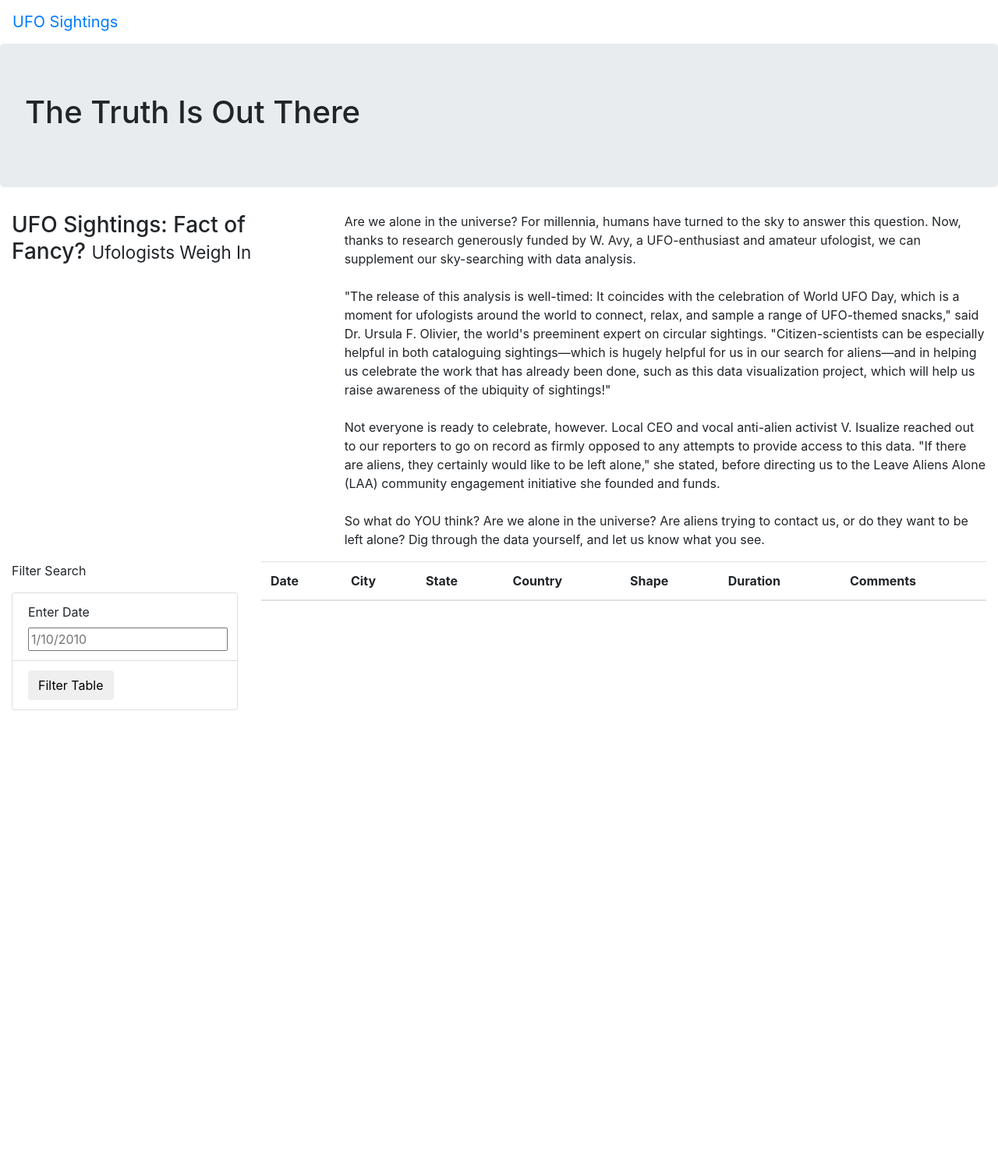
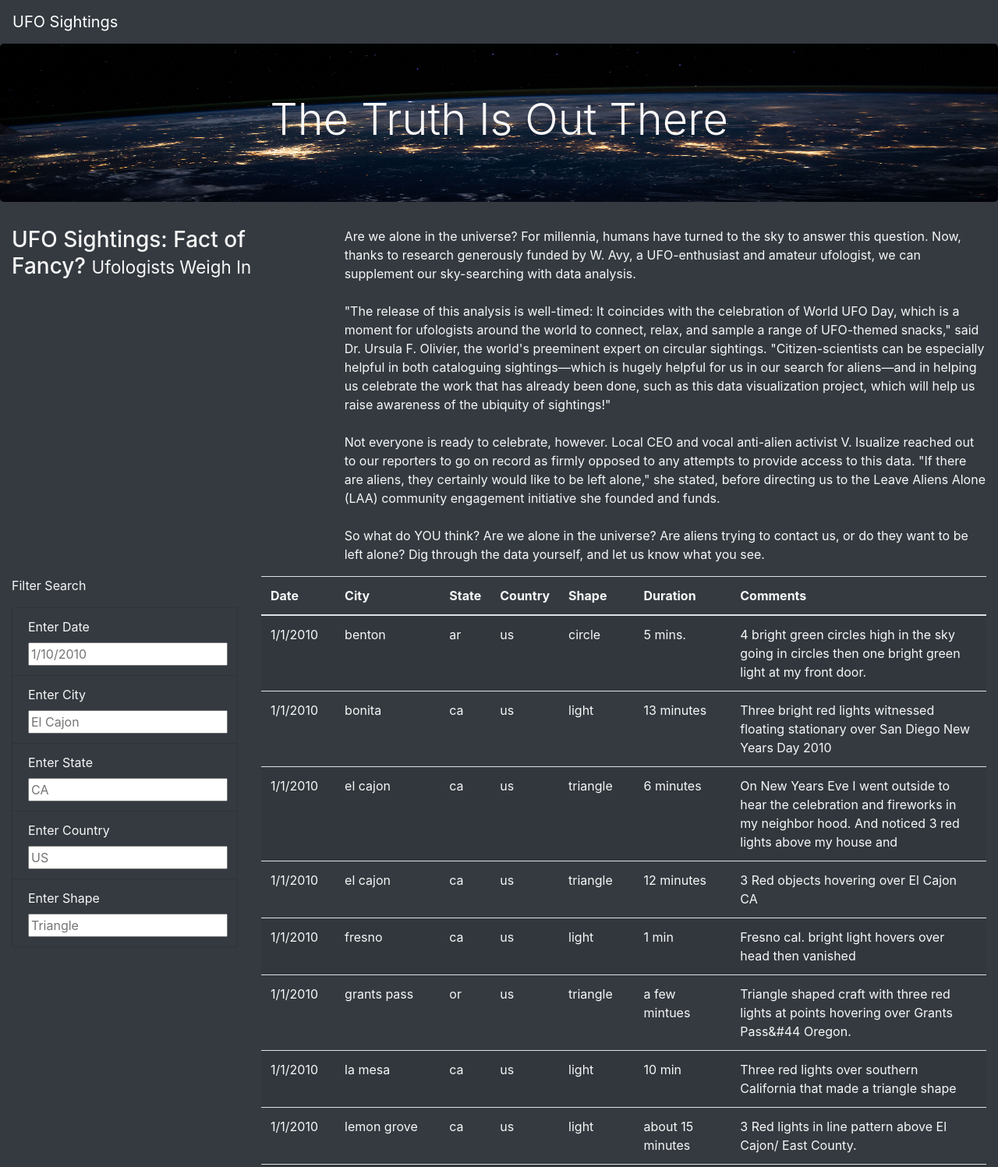
Before and after one commit to Ammonwyz/UFOs, a plain HTML site: page index.html in a window 1280 px wide. Shown: the top 1497 px of the page at 78% size. Before the commit the page ends 911 px from the top, so only its background shows below. Drawn offline with nearby package versions, Linux system fonts and the light colour scheme.

Commit message:
challenge

```diff
--- a/index.html
+++ b/index.html
@@ -10,17 +10,17 @@
     href="https://maxcdn.bootstrapcdn.com/bootstrap/4.0.0/css/bootstrap.min.css"
     integrity="sha384-Gn5384xqQ1aoWXA+058RXPxPg6fy4IWvTNh0E263XmFcJlSAwiGgFAW/dAiS6JXm"
     crossorigin="anonymous"
-  />
-  <link rel="stylesheet" href="static/css/style.css">
+    />
+    <link rel="stylesheet" href="static/css/style.css">
 </head>
-<body>
+<body  class="bg-dark">
     <div class="wrapper">
-        <nav class="navbar navbar-expand-lg">
+        <nav class="navbar navbar-dark bg-dark navbar-expand-lg">
             <a class="navbar-brand" href="index.html">UFO Sightings</a>
           </nav>
     </div>
     <div class="jumbotron">
-        <h1>The Truth Is Out There</h1>
+        <h1 class="display-4">The Truth Is Out There</h1>
     </div>
     <div class="container-fluid">
         <div class="row">
@@ -39,15 +39,28 @@
     <div class="container-fluid">
         <div class="row">
           <div class="col-md-3">
-            <form>
+            <form class="bg-dark">
                 <p>Filter Search</p>
-                <ul class="list-group">
-                    <li class="list-group-item">
+                <ul class="list-group bg-dark">
+                    <li class="list-group-item bg-dark">
                         <label for="date">Enter Date</label>
                         <input type="text" placeholder="1/10/2010" id="datetime" />
                     </li>
-                    <li class="list-group-item">
-                        <button id="filter-btn" type="button" class="btn btn-default">Filter Table</button>
+                    <li class="list-group-item bg-dark">
+                      <label for="city">Enter City</label>
+                      <input type="text" placeholder="El Cajon" id="city" />
+                    </li>
+                    <li class="list-group-item bg-dark">
+                      <label for="state">Enter State</label>
+                      <input type="text" placeholder="CA" id="state" />
+                    </li>
+                    <li class="list-group-item bg-dark">
+                      <label for="country">Enter Country</label>
+                      <input type="text" placeholder="US" id="country" />
+                    </li>
+                    <li class="list-group-item bg-dark">
+                      <label for="shape">Enter Shape</label>
+                      <input type="text" placeholder="Triangle" id="shape" />
                     </li>
                 </ul>
             </form>
@@ -70,5 +83,8 @@
           </div>
         </div>
     </div>
+    <script src="https://cdnjs.cloudflare.com/ajax/libs/d3/4.11.0/d3.js"></script>
+    <script src="static/js/data.js"></script>
+    <script src="static/js/app.js"></script>
 </body>
 </html>
--- a/static/css/style.css
+++ b/static/css/style.css
@@ -0,0 +1,9 @@
+body {
+
+    color: #f7f7f7;
+    }
+    .jumbotron {
+     background-image: url("../images/nasa.jpg");
+     background-size: 100% 100%;
+     text-align: center;
+    }
--- a/static/js/app.js
+++ b/static/js/app.js
@@ -1,6 +1,7 @@
-// import the data from data.js
+// from data.js
 const tableData = data;
-// Reference the HTML table using d3
+
+// get table references
 var tbody = d3.select("tbody");
 
 function buildTable(data) {
@@ -18,26 +19,55 @@ var tbody = d3.select("tbody");
     Object.values(dataRow).forEach((val) => {
       let cell = row.append("td");
       cell.text(val);
-        }
-      );
+    });
   });
 }
 
-  function handleClick() {
-    // Grab the datetime value from the filter
-    let date = d3.select("#datetime").property("value");
-    let filteredData = tableData;
+// 1. Create a variable to keep track of all the filters as an object.
+var Filters = [];
 
-     // Check to see if a date was entered and filter the
-    // data using that date.
-    if (date) {
-      // Apply `filter` to the table data to only keep the
-      // rows where the `datetime` value matches the filter value
-      filteredData = filteredData.filter(row => row.datetime === date);
-    };
+// 3. Use this function to update the filters.
+function updateFilters() {
 
-     // Rebuild the table using the filtered data
-    // @NOTE: If no date was entered, then filteredData will
-    // just be the original tableData.
+    // 4a. Save the element that was changed as a variable.
+    let changedelement = d3.select(this)
+    // 4b. Save the value that was changed as a variable.
+    let elementvalue = changedelement.property("value");
+    // 4c. Save the id of the filter that was changed as a variable.
+    let elementId = changedelement.attr("id");
+
+    // 5. If a filter value was entered then add that filterId and value
+    // to the filters list. Otherwise, clear that filter from the filters object.
+    if (elementvalue){
+      Filters[elementId] = elementvalue;
+    }
+    else{
+      delete Filters[elementId];
+    }
+
+    // 6. Call function to apply all filters and rebuild the table
+    filterTable();
+
+  }
+
+  // 7. Use this function to filter the table when data is entered.
+  function filterTable() {
+
+    // 8. Set the filtered data to the tableData.
+    let filteredData = tableData
+
+    // 9. Loop through all of the filters and keep any data that
+    // matches the filter values
+    Object.entries(Filters).forEach(([key,value]) => {
+      filteredData = filteredData.filter(row => row[key] === value);
+    });
+
+    // 10. Finally, rebuild the table using the filtered data
     buildTable(filteredData);
-  };
+  }
+
+  // 2. Attach an event to listen for changes to each filter
+  d3.selectAll("input").on("change",updateFilters);
+
+  // Build the table when the page loads
+  buildTable(tableData);
```
Also changed, not shown: static/images/nasa.jpg (added). Lines whose indentation alone changed are shown as unchanged.
